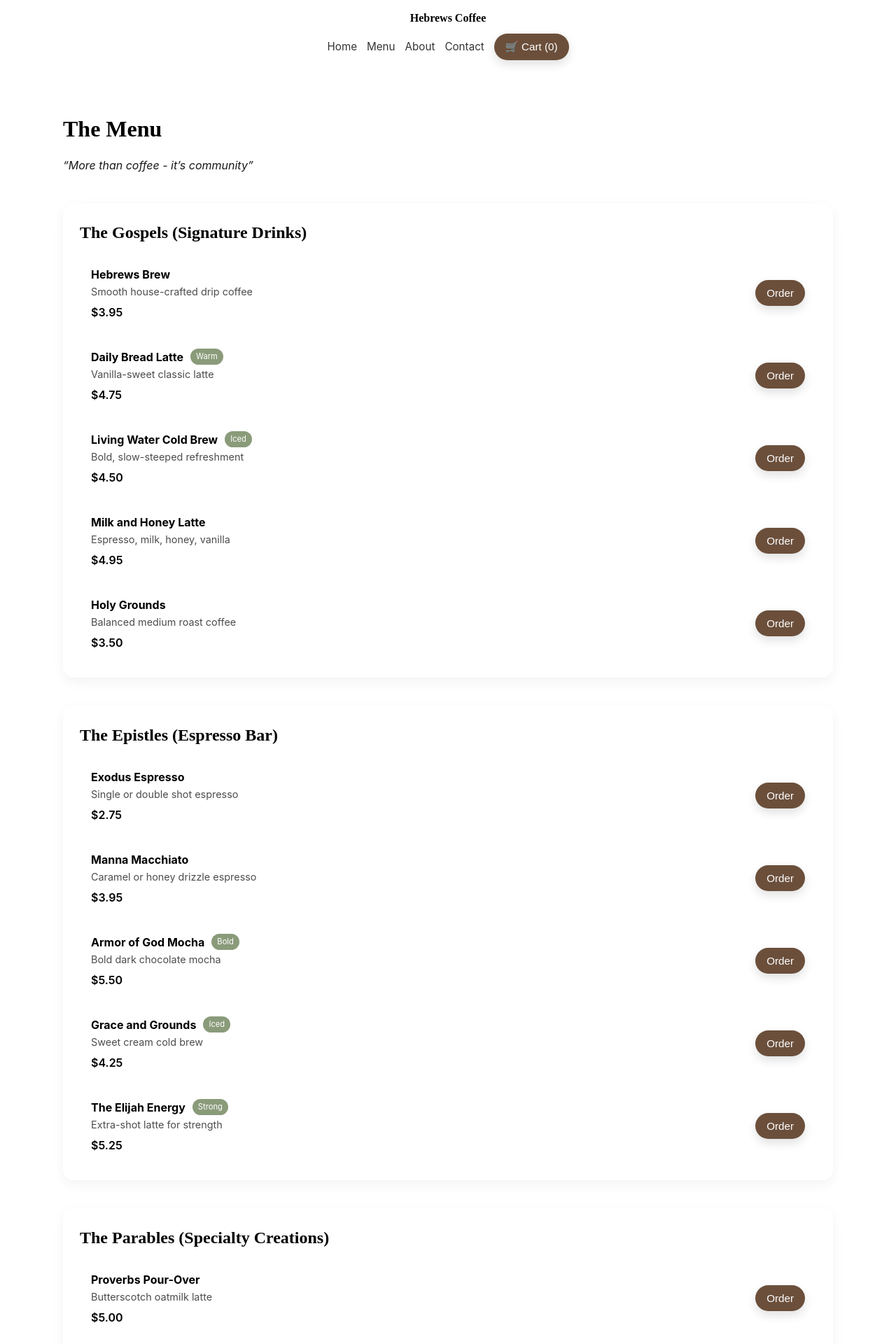
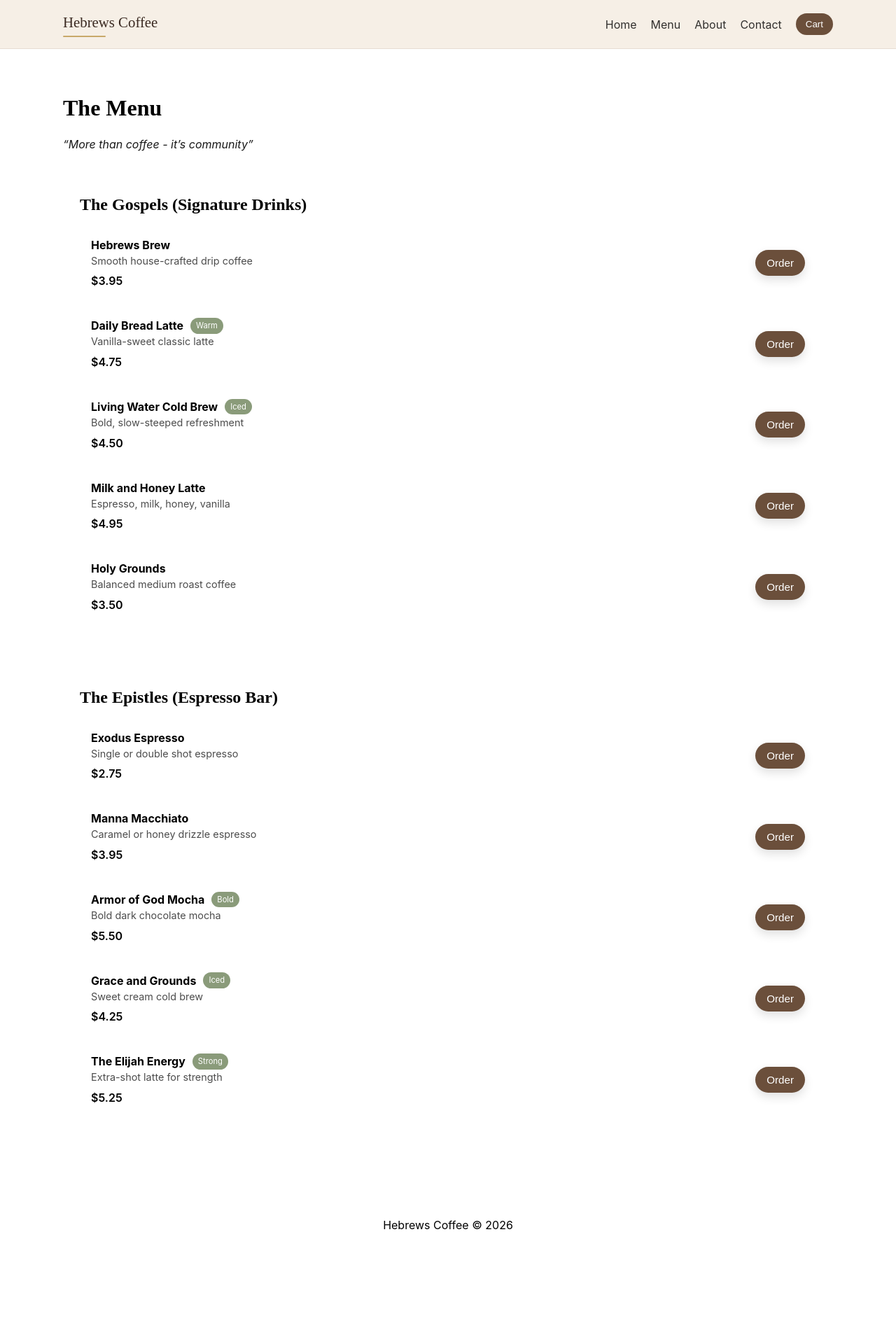
Before and after one commit to raquelledianne/Hebrews-Coffee, a React (Vite) app: page /menu in a window 1280 px wide. Shown: the top 1920 px of the page at 70% size. After the commit the page ends 1782 px from the top, so only its background shows below. Built offline with nearby package versions, Linux system fonts and the light colour scheme.

Commit message:
styled homepage

```diff
--- a/src/App.jsx
+++ b/src/App.jsx
@@ -4,6 +4,8 @@ import Home from "./pages/Home";
 import Menu from "./pages/Menu";
 import About from "./pages/About";
 import Contact from "./pages/Contact";
+import Checkout from "./pages/Checkout";
+import Success from "./pages/Success";
 
 import Navbar from "./components/Navbar";
 import Footer from "./components/Footer";
@@ -18,6 +20,8 @@ export default function App() {
         <Route path="/menu" element={<Menu />} />
         <Route path="/about" element={<About />} />
         <Route path="/contact" element={<Contact />} />
+        <Route path="/checkout" element={<Checkout />} />
+        <Route path="/success" element={<Success />} />
       </Routes>
 
       <Footer />
--- a/src/components/CartDrawer.jsx
+++ b/src/components/CartDrawer.jsx
@@ -195,7 +195,7 @@ export default function CartDrawer({ open, onClose }) {
           <h3>Total: ${total.toFixed(2)}</h3>
 
           <Link
-            to="/checkout"
+            to="/Checkout"
             className="btn"
             style={{ width: "100%", display: "block", textAlign: "center" }}
             onClick={onClose}
--- a/src/components/FeaturedDrinks.jsx
+++ b/src/components/FeaturedDrinks.jsx
@@ -29,7 +29,6 @@ const drinks = [
 
 export default function FeaturedDrinks() {
   const [toast, setToast] = useState("");
-  const [addedItems, setAddedItems] = useState({});
 
   function addToCart(item) {
     const cart = JSON.parse(localStorage.getItem("cart")) || [];
@@ -58,23 +57,43 @@ export default function FeaturedDrinks() {
 
     localStorage.setItem("cart", JSON.stringify(updated));
 
-    // 🔥 notify navbar + cart drawer
+    // 🔥 trigger navbar update + bounce
     window.dispatchEvent(new Event("cartUpdated"));
 
-    // ✨ toast message
     setToast(`${item.name} added ☕`);
-    setTimeout(() => setToast(""), 1500);
-
-    // ✨ button morph state
-    setAddedItems((prev) => ({ ...prev, [item.name]: true }));
-
-    setTimeout(() => {
-      setAddedItems((prev) => ({ ...prev, [item.name]: false }));
-    }, 1200);
+    setTimeout(() => setToast(""), 1200);
   }
 
   return (
     <div>
+      {/* HEADER */}
+      <div style={{ marginBottom: "20px" }}>
+        <h2
+          style={{
+            fontFamily: "Playfair Display",
+            fontSize: "1.8rem",
+            color: "#3b2a22",
+            marginBottom: "6px",
+          }}
+        >
+          Featured Drinks
+        </h2>
+
+        <div style={{ display: "flex", alignItems: "center", gap: "10px" }}>
+          <div
+            style={{
+              width: "40px",
+              height: "2px",
+              background: "#c8a96a",
+              borderRadius: "10px",
+            }}
+          />
+          <span style={{ fontSize: "0.85rem", color: "#6b4f3b" }}>
+            handcrafted favorites from Hebrews Coffee
+          </span>
+        </div>
+      </div>
+
       {/* TOAST */}
       {toast && (
         <div
@@ -88,8 +107,6 @@ export default function FeaturedDrinks() {
             padding: "10px 16px",
             borderRadius: "12px",
             zIndex: 9999,
-            boxShadow: "0 8px 20px rgba(0,0,0,0.2)",
-            animation: "fadeUp 0.3s ease",
           }}
         >
           {toast}
@@ -104,48 +121,20 @@ export default function FeaturedDrinks() {
           gap: "18px",
         }}
       >
-        {drinks.map((d, i) => {
-          const isAdded = addedItems[d.name];
-
-          return (
-            <div key={i} className="card" style={{ overflow: "hidden" }}>
-              {/* IMAGE */}
+        {drinks.map((d, i) => (
+          <div key={i} className="card">
             <div
               style={{
                 height: "170px",
                 backgroundImage: `url(${d.img})`,
                 backgroundSize: "cover",
                 backgroundPosition: "center",
-                  position: "relative",
-                }}
-              >
-                <div
-                  style={{
-                    position: "absolute",
-                    inset: 0,
-                    background:
-                      "linear-gradient(to top, rgba(0,0,0,0.6), transparent)",
               }}
             />
 
-                <h3
-                  style={{
-                    position: "absolute",
-                    bottom: "10px",
-                    left: "12px",
-                    color: "white",
-                    margin: 0,
-                  }}
-                >
-                  {d.name}
-                </h3>
-              </div>
-
-              {/* CONTENT */}
             <div style={{ padding: "14px" }}>
-                <p style={{ fontSize: "0.9rem", marginBottom: "10px" }}>
-                  {d.desc}
-                </p>
+              <strong>{d.name}</strong>
+              <p style={{ fontSize: "0.9rem" }}>{d.desc}</p>
 
               <div
                 style={{
@@ -156,27 +145,13 @@ export default function FeaturedDrinks() {
               >
                 <strong>${d.price.toFixed(2)}</strong>
 
-                  {/* ✨ MORPHING BUTTON */}
-                  <button
-                    className="btn"
-                    onClick={() => addToCart(d)}
-                    disabled={isAdded}
-                    style={{
-                      minWidth: "110px",
-                      transition: "all 0.25s ease",
-                      transform: isAdded ? "scale(1.05)" : "scale(1)",
-                      background: isAdded ? "#2e7d32" : undefined,
-                      opacity: isAdded ? 0.9 : 1,
-                      cursor: isAdded ? "default" : "pointer",
-                    }}
-                  >
-                    {isAdded ? "Added ✓" : "Order"}
+                <button className="btn" onClick={() => addToCart(d)}>
+                  Order
                 </button>
               </div>
             </div>
           </div>
-          );
-        })}
+        ))}
       </div>
     </div>
   );
--- a/src/components/Navbar.jsx
+++ b/src/components/Navbar.jsx
@@ -5,16 +5,10 @@ import CartDrawer from "./CartDrawer";
 export default function Navbar() {
   const [open, setOpen] = useState(false);
   const [count, setCount] = useState(0);
-  const [bounce, setBounce] = useState(false);
-
-  // 🔥 cart bounce trigger
-  const triggerBounce = () => {
-    setBounce(true);
-    setTimeout(() => setBounce(false), 450);
-  };
+  const [animate, setAnimate] = useState(false);
 
   useEffect(() => {
-    const updateCart = () => {
+    const update = () => {
       const cart = JSON.parse(localStorage.getItem("cart")) || [];
 
       const total = cart.reduce(
@@ -23,18 +17,20 @@ export default function Navbar() {
       );
 
       setCount(total);
-      triggerBounce();
+
+      // trigger bounce
+      setAnimate(true);
+      setTimeout(() => setAnimate(false), 250);
     };
 
-    updateCart();
+    update();
 
-    // listen for updates inside same tab + other tabs
-    window.addEventListener("storage", updateCart);
-    window.addEventListener("cartUpdated", updateCart);
+    window.addEventListener("cartUpdated", update);
+    window.addEventListener("storage", update);
 
     return () => {
-      window.removeEventListener("storage", updateCart);
-      window.removeEventListener("cartUpdated", updateCart);
+      window.removeEventListener("cartUpdated", update);
+      window.removeEventListener("storage", update);
     };
   }, []);
 
@@ -42,56 +38,93 @@ export default function Navbar() {
     <>
       <nav
         style={{
-  background: "var(--bg)",
-  padding: "14px 16px",
-  borderBottom: "1px solid var(--border)",
-  transition: "all 0.3s ease",
+          background: "#f6efe6",
+          padding: "16px 20px",
+          borderBottom: "1px solid #e7ddd3",
         }}
       >
         <div
           style={{
+            maxWidth: "1100px",
+            margin: "auto",
             display: "flex",
-            flexDirection: "column",
+            justifyContent: "space-between",
             alignItems: "center",
-            gap: "10px",
           }}
         >
           {/* BRAND */}
-          <strong style={{ fontFamily: "Playfair Display" }}>
+          <div style={{ display: "flex", flexDirection: "column" }}>
+            <span
+              style={{
+                fontFamily: "Playfair Display",
+                fontSize: "1.3rem",
+                color: "#3b2a22",
+              }}
+            >
               Hebrews Coffee
-          </strong>
+            </span>
 
-          {/* LINKS + CART */}
             <div
               style={{
-              display: "flex",
-              gap: "14px",
-              flexWrap: "wrap",
-              justifyContent: "center",
-              fontSize: "0.95rem",
-              alignItems: "center",
+                width: "45%",
+                height: "2px",
+                background: "#c8a96a",
+                borderRadius: "10px",
+                marginTop: "4px",
               }}
-          >
+            />
+          </div>
+
+          {/* LINKS */}
+          <div style={{ display: "flex", gap: "20px", alignItems: "center" }}>
             <Link to="/">Home</Link>
             <Link to="/menu">Menu</Link>
             <Link to="/about">About</Link>
             <Link to="/contact">Contact</Link>
 
-            {/* CART BUTTON */}
+            {/* CART */}
             <button
-              className={`btn ${bounce ? "cart-bounce" : ""}`}
               onClick={() => setOpen(true)}
               style={{
                 position: "relative",
+                background: "#6b4f3b",
+                color: "white",
+                border: "none",
+                padding: "8px 14px",
+                borderRadius: "999px",
+                cursor: "pointer",
               }}
             >
-              🛒 Cart ({count})
+              Cart
+
+              {count > 0 && (
+                <span
+                  style={{
+                    position: "absolute",
+                    top: "-6px",
+                    right: "-8px",
+                    background: "#c8a96a",
+                    color: "#3b2a22",
+                    borderRadius: "50%",
+                    width: "20px",
+                    height: "20px",
+                    fontSize: "0.75rem",
+                    display: "flex",
+                    alignItems: "center",
+                    justifyContent: "center",
+                    fontWeight: "600",
+                    transform: animate ? "scale(1.4)" : "scale(1)",
+                    transition: "transform 0.25s ease",
+                  }}
+                >
+                  {count}
+                </span>
+              )}
             </button>
           </div>
         </div>
       </nav>
 
-      {/* CART DRAWER */}
       <CartDrawer open={open} onClose={() => setOpen(false)} />
     </>
   );
--- a/src/pages/Checkout.jsx
+++ b/src/pages/Checkout.jsx
@@ -7,12 +7,12 @@ export default function Checkout() {
   const navigate = useNavigate();
 
   useEffect(() => {
-    const saved = localStorage.getItem("cart");
-    if (saved) setCart(JSON.parse(saved));
+    const saved = JSON.parse(localStorage.getItem("cart")) || [];
+    setCart(saved);
   }, []);
 
   const total = cart.reduce(
-    (sum, item) => sum + (item.price || 0),
+    (sum, item) => sum + item.price * (item.quantity || 1),
     0
   );
 
@@ -32,65 +32,77 @@ export default function Checkout() {
 
   return (
     <div className="container section">
-      <h1>Order Receipt</h1>
+      <h1>Checkout</h1>
 
       <p style={{ fontStyle: "italic", marginBottom: "30px" }}>
         “More than coffee - it’s community”
       </p>
 
+      {/* EMPTY STATE */}
       {cart.length === 0 ? (
-        <div>
-          <p>Your cart is empty.</p>
+        <div className="card" style={{ padding: "20px" }}>
+          <p>Your cart is empty ☕</p>
           <Link className="btn" to="/menu">
-            Back to Menu
+            Go to Menu
           </Link>
         </div>
       ) : (
         <>
           {/* ITEMS */}
-          <div style={{ marginBottom: "20px" }}>
+          <div style={{ display: "grid", gap: "12px" }}>
             {cart.map((item, i) => (
               <div
                 key={i}
                 className="card"
                 style={{
-    maxWidth: "600px",
-    background: "var(--surface)",
-    padding: "20px",
-    borderRadius: "20px",
-    boxShadow: "0 10px 30px rgba(0,0,0,0.1)",
+                  padding: "16px",
+                  display: "flex",
+                  justifyContent: "space-between",
+                  alignItems: "center",
                 }}
               >
                 <div>
                   <strong>{item.name}</strong>
                   <div style={{ fontSize: "0.85rem", opacity: 0.7 }}>
-                    Size: {item.size || "Regular"}
+                    Qty: {item.quantity || 1}
                   </div>
                 </div>
 
-                <div>${(item.price || 0).toFixed(2)}</div>
+                <div>
+                  ${(item.price * (item.quantity || 1)).toFixed(2)}
+                </div>
               </div>
             ))}
           </div>
 
           {/* TOTAL */}
-          <h2 style={{ marginBottom: "20px" }}>
+          <div
+            className="card"
+            style={{
+              marginTop: "20px",
+              padding: "16px",
+              fontSize: "1.2rem",
+              fontWeight: "bold",
+            }}
+          >
             Total: ${total.toFixed(2)}
-          </h2>
+          </div>
 
           {/* LOADING */}
           {loading && (
-            <div style={{ marginBottom: "15px", textAlign: "center" }}>
+            <div style={{ marginTop: "15px", textAlign: "center" }}>
               <div className="spinner"></div>
               <p>Preparing your order...</p>
             </div>
           )}
 
-          {/* BUTTONS */}
+          {/* ACTIONS */}
+          <div style={{ marginTop: "20px", display: "flex", gap: "10px" }}>
             <button
               className="btn"
               onClick={placeOrder}
               disabled={loading}
+              style={{ flex: 1 }}
             >
               {loading ? "Processing..." : "Place Order"}
             </button>
@@ -98,10 +110,11 @@ export default function Checkout() {
             <Link
               to="/menu"
               className="btn"
-            style={{ marginLeft: "12px" }}
+              style={{ flex: 1, textAlign: "center" }}
             >
-            Back to Menu
+              Back
             </Link>
+          </div>
         </>
       )}
     </div>
--- a/src/pages/Home.jsx
+++ b/src/pages/Home.jsx
@@ -40,7 +40,6 @@ export default function Home() {
 
       {/* FEATURED */}
       <section className="section container">
-        <h2>Featured Drinks</h2>
 
         <FeaturedDrinks />
 
--- a/src/pages/Menu.jsx
+++ b/src/pages/Menu.jsx
@@ -1,4 +1,4 @@
-import { useRef, useState } from "react";
+import { useState, useRef } from "react";
 
 /* ---------------- MENU DATA ---------------- */
 
@@ -21,23 +21,6 @@ const menuData = [
       { name: "Armor of God Mocha", desc: "Bold dark chocolate mocha", price: 5.5, tag: "Bold" },
       { name: "Grace and Grounds", desc: "Sweet cream cold brew", price: 4.25, tag: "Iced" },
       { name: "The Elijah Energy", desc: "Extra-shot latte for strength", price: 5.25, tag: "Strong" },
-    ],
-  },
-  {
-    section: "The Parables (Specialty Creations)",
-    items: [
-      { name: "Proverbs Pour-Over", desc: "Butterscotch oatmilk latte", price: 5.0 },
-      { name: "The Promise Blend", desc: "Cherry-chocolate seasonal roast", price: 5.25, tag: "Seasonal" },
-      { name: "Good News Latte", desc: "Cookie butter + cinnamon latte", price: 5.5 },
-    ],
-  },
-  {
-    section: "The Psalms (Comfort Drinks)",
-    items: [
-      { name: "Burning Bush Chai", desc: "Spiced chai latte with warmth", price: 4.75 },
-      { name: "The Shepherd's Blend", desc: "Smooth low-acidity coffee", price: 3.75 },
-      { name: "Genesis Glow", desc: "Light roast citrus notes", price: 3.95 },
-      { name: "Saved and Caffeinated", desc: "Iced coffee with cream + syrup", price: 4.25, tag: "Iced" },
     ],
   },
 ];
@@ -74,19 +57,19 @@ export default function Menu() {
 
     localStorage.setItem("cart", JSON.stringify(updated));
 
-    // trigger navbar update
+    // notify navbar instantly
     window.dispatchEvent(new Event("cartUpdated"));
 
-    setToast(`${item.name} added to cart ☕`);
+    setToast(`${item.name} added ☕`);
 
-    setTimeout(() => setToast(""), 1400);
+    setTimeout(() => setToast(""), 1200);
   }
 
   return (
     <div className="container section">
-      <h1 style={{ marginBottom: "10px" }}>The Menu</h1>
+      <h1>The Menu</h1>
 
-      <p style={{ fontStyle: "italic", marginBottom: "40px" }}>
+      <p style={{ fontStyle: "italic", marginBottom: "30px" }}>
         “More than coffee - it’s community”
       </p>
 
@@ -110,11 +93,10 @@ export default function Menu() {
         </div>
       )}
 
-      {/* SECTIONS */}
-      {menuData.map((section, idx) => (
-        <MenuSection key={idx} title={section.section}>
-          {section.items.map((item, i) => (
-            <Item key={i} item={item} onAdd={addToCart} />
+      {menuData.map((section, i) => (
+        <MenuSection key={i} title={section.section}>
+          {section.items.map((item, j) => (
+            <SwipeItem key={j} item={item} onAdd={addToCart} />
           ))}
         </MenuSection>
       ))}
@@ -131,94 +113,86 @@ function MenuSection({ title, children }) {
         marginBottom: "40px",
         padding: "24px",
         background: "var(--surface)",
+        border: "1px solid var(--border)",
         borderRadius: "16px",
-        border: "1px solid var(--border)",
-        boxShadow: "0 6px 18px rgba(0,0,0,0.05)",
       }}
     >
-      <h2 style={{ marginBottom: "16px" }}>{title}</h2>
+      <h2 style={{ marginBottom: "14px" }}>{title}</h2>
       <div style={{ display: "grid", gap: "12px" }}>{children}</div>
     </div>
   );
 }
 
-/* ---------------- ITEM ---------------- */
+/* ---------------- SWIPE ITEM (UPGRADED) ---------------- */
 
-function Item({ item, onAdd }) {
+function SwipeItem({ item, onAdd }) {
   const startX = useRef(0);
+  const [swipeX, setSwipeX] = useState(0);
   const [swiping, setSwiping] = useState(false);
-  const [swipeX, setSwipeX] = useState(0);
 
-  const SWIPE_THRESHOLD = 80;
+  const THRESHOLD = 80;
+  const MAX = 140;
 
-  function handleTouchStart(e) {
+  function handleStart(e) {
     startX.current = e.touches[0].clientX;
     setSwiping(true);
   }
 
-  function handleTouchMove(e) {
+  function handleMove(e) {
     if (!swiping) return;
 
-    const currentX = e.touches[0].clientX;
-    const diff = currentX - startX.current;
+    const diff = e.touches[0].clientX - startX.current;
 
     if (diff > 0) {
-      setSwipeX(diff);
+      setSwipeX(Math.min(diff, MAX));
     }
   }
 
-  function handleTouchEnd() {
+  function handleEnd() {
     setSwiping(false);
 
-    if (swipeX > SWIPE_THRESHOLD) {
+    if (swipeX > THRESHOLD) {
       onAdd(item);
     }
 
     setSwipeX(0);
   }
 
+  const progress = Math.min(swipeX / THRESHOLD, 1);
+
   return (
     <div
-      onTouchStart={handleTouchStart}
-      onTouchMove={handleTouchMove}
-      onTouchEnd={handleTouchEnd}
+      onTouchStart={handleStart}
+      onTouchMove={handleMove}
+      onTouchEnd={handleEnd}
       style={{
         position: "relative",
         display: "flex",
         justifyContent: "space-between",
         alignItems: "center",
-        gap: "16px",
         padding: "14px 16px",
         borderRadius: "12px",
         background: "var(--bg)",
         border: "1px solid var(--border)",
         overflow: "hidden",
+
         transform: `translateX(${swipeX}px)`,
-        transition: swiping ? "none" : "transform 0.2s ease",
+        transition: swiping ? "none" : "transform 0.25s ease",
       }}
     >
-      {/* SWIPE HINT BACKGROUND */}
-      {swipeX > 10 && (
+      {/* PROGRESS BACKGROUND */}
       <div
         style={{
           position: "absolute",
           inset: 0,
           background: "#8a9b7a",
-            display: "flex",
-            alignItems: "center",
-            justifyContent: "flex-start",
-            paddingLeft: "16px",
-            color: "white",
-            fontWeight: "bold",
+          opacity: progress * 0.9,
           zIndex: 0,
         }}
-        >
-          ➕ Add to Cart
-        </div>
-      )}
+      />
 
-      {/* LEFT SIDE */}
-      <div style={{ flex: 1, position: "relative", zIndex: 1 }}>
+      {/* LEFT CONTENT */}
+      <div style={{ flex: 1, position: "relative", zIndex: 2 }}>
         <div style={{ display: "flex", alignItems: "center", gap: "10px" }}>
           <strong>{item.name}</strong>
 
@@ -230,7 +204,6 @@ function Item({ item, onAdd }) {
                 borderRadius: "999px",
                 background: "#8a9b7a",
                 color: "white",
-                whiteSpace: "nowrap",
               }}
             >
               {item.tag}
@@ -238,17 +211,17 @@ function Item({ item, onAdd }) {
           )}
         </div>
 
-        <span style={{ fontSize: "0.9rem", opacity: 0.7 }}>
+        <div style={{ fontSize: "0.9rem", opacity: 0.7 }}>
           {item.desc}
-        </span>
+        </div>
 
         <div style={{ marginTop: "6px", fontWeight: 600 }}>
           ${item.price.toFixed(2)}
         </div>
       </div>
 
-      {/* RIGHT SIDE */}
-      <div style={{ position: "relative", zIndex: 1 }}>
+      {/* RIGHT BUTTON */}
+      <div style={{ position: "relative", zIndex: 2 }}>
         <button className="btn" onClick={() => onAdd(item)}>
           Order
         </button>
```
Lines whose indentation alone changed are shown as unchanged.
